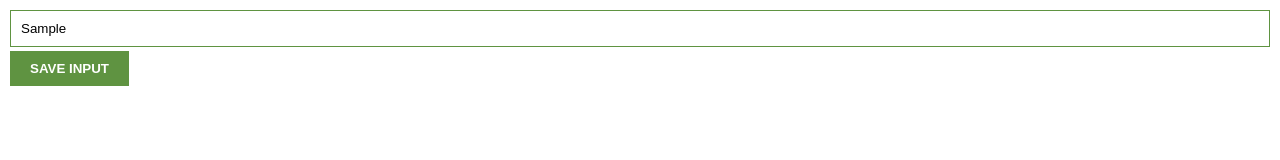
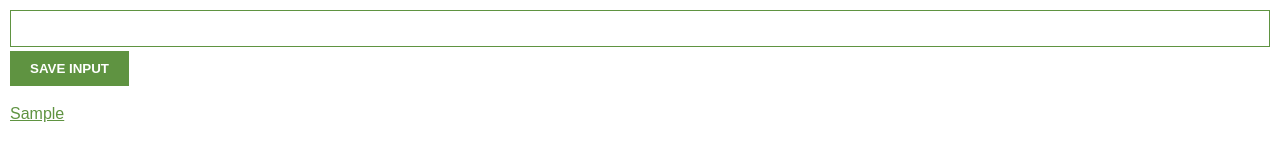
Before and after one commit to roy-eugene049/chrome-extension, a browser extension: page index.html in a window 1280 px wide. Both pictures are taken after typing "Sample" into the empty fields and a click on the button "SAVE INPUT". Drawn offline with Linux system fonts and the light colour scheme.

Commit message:
Working With Template Literals, Styling List Items

```diff
--- a/index.css
+++ b/index.css
@@ -3,15 +3,6 @@ body {
     padding: 10px;
     font-family: Arial, Helvetica, sans-serif;
 }
-
-/*
-
-Style our app according to the provided design!
-
-green color -> #5f9341
-
-*/
-
 
 input {
     width: 100%;
@@ -28,3 +19,19 @@ button {
     border: none;
     font-weight: bold;
 }
+
+
+/* STYLE THE LIST ACCORDING TO THE DESIGN */
+ul {
+    list-style: none;
+    line-height: 1.5;
+    padding-left: 0;
+}
+
+li {
+    margin-top: 5px;
+}
+
+a {
+    color: #5f9341;
+}
--- a/index.html
+++ b/index.html
@@ -1,4 +1,4 @@
-<html>
+<!DOCTYPE html>
     <head>
         <link rel="stylesheet" href="index.css">
     </head>
@@ -7,6 +7,9 @@
         <input type="text" name="" id="input-el">
         <!-- Create a SAVE INPUT button with id="input-btn" -->
         <button id="input-btn">SAVE INPUT</button>
+        <ul id="ul-el">
+
+        </ul>
         <script src="index.js"></script>
     </body>
 </html>
--- a/index.js
+++ b/index.js
@@ -1,6 +1,35 @@
-
-let inputBtn = document.getElementById("input-btn")
+let myLeads = []
+const inputEl = document.getElementById("input-el")
+const inputBtn = document.getElementById("input-btn")
+const ulEl = document.getElementById("ul-el")
 
 inputBtn.addEventListener("click", function() {
-    console.log("Button clicked from addEventListener")
+    myLeads.push(inputEl.value)
+    inputEl.value = " "
+    renderLeads()
 })
+
+// Log out the items in the myLeads array using a for loop
+
+function renderLeads() {
+    let listItems = ""
+    for (let i = 0; i < myLeads.length; i++) {
+        /**
+        console.log(myLeads[i])
+        //ulEl.innerHTML += "<li>" + myLeads[i] + "</li>"
+        const li = document.createElement("li")
+        li.textContent = myLeads[i]
+        ulEl.append(li)
+        */
+        //listItems += "<li><a target='_blank' href='" + myLeads[i] + "'>" + myLeads[i] + "</a></li>"
+        listItems += `
+            <li>
+                <a target='_blank' href='${myLeads[i]}'>
+                    ${myLeads[i]}
+                </a>
+            </li>
+        `
+    }
+
+    ulEl.innerHTML = listItems
+}
```
Also changed, not shown: icon.png (added), manifest.json (added).
